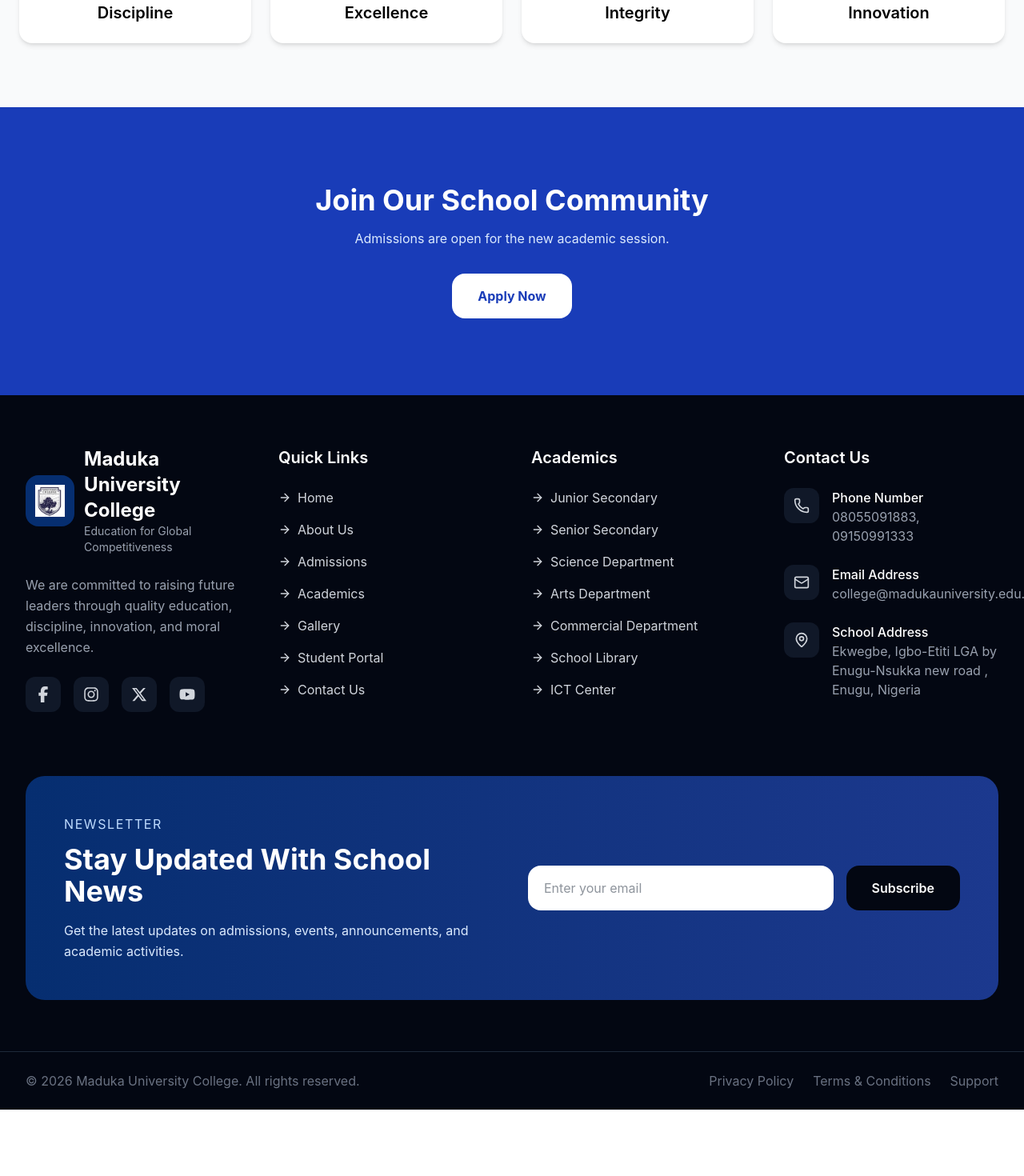
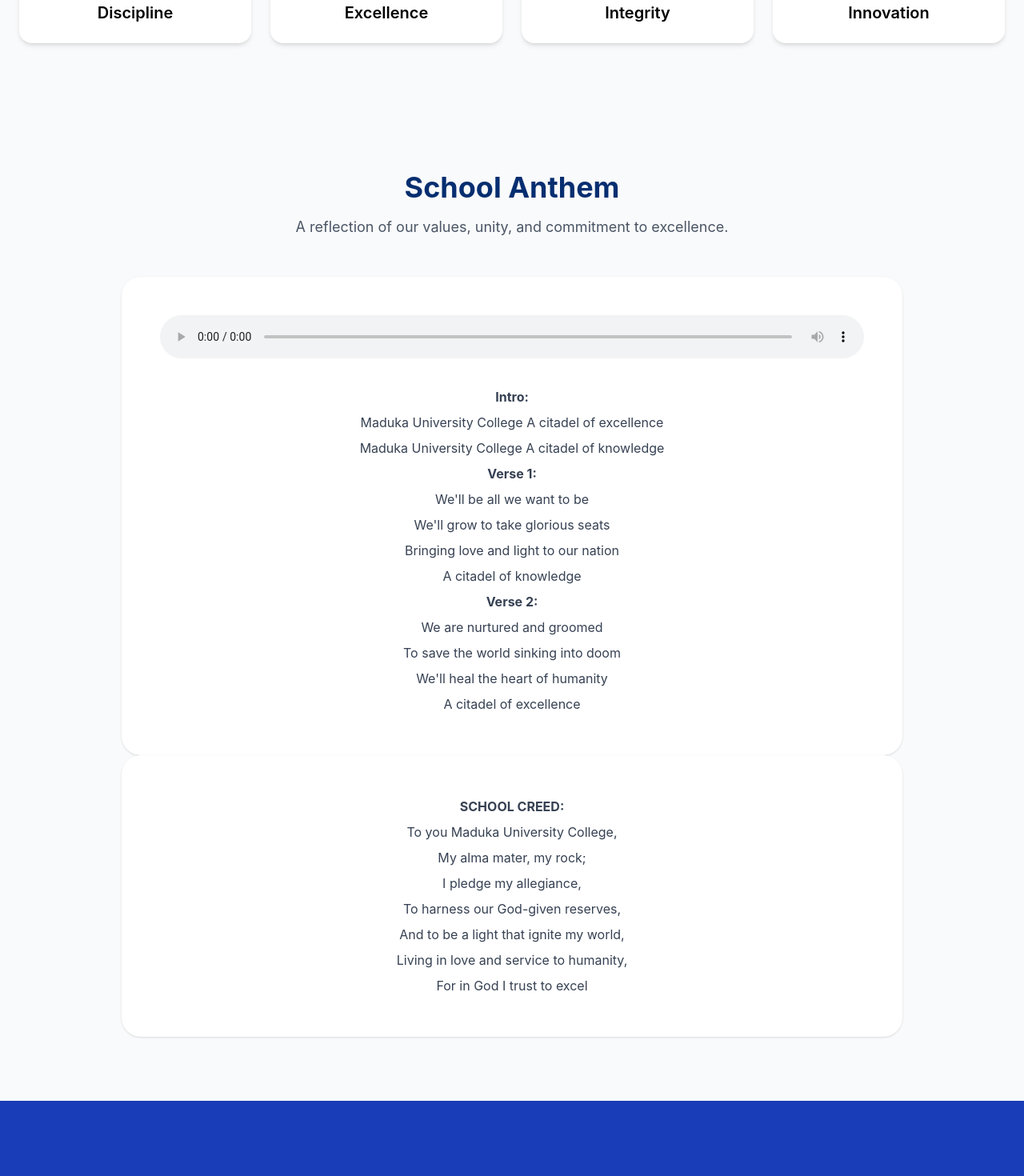
Before and after one commit to akjesus/school-website, a React (Vite) app: page /about in a window 1280 px wide. Shown: the part 2180-3650 px from the top of the page at 80% size. Before the commit the page ends 3567 px from the top, so only its background shows below. Built offline with nearby package versions, Linux system fonts and the light colour scheme.

Commit message:
added anthem

```diff
--- a/src/pages/About.jsx
+++ b/src/pages/About.jsx
@@ -2,6 +2,7 @@
 import Footer from "../components/Footer";
 import PageHero from "../components/PageHero";
 import { GraduationCap, Target, Eye, Users } from "lucide-react";
+import { motion } from "framer-motion";
 
 function About() {
   return (
@@ -150,7 +151,95 @@
           )}
         </div>
       </section>
+      <section className="py-20 bg-gray-50">
+        <div className="max-w-5xl mx-auto px-6">
+          {/* HEADER */}
+          <motion.div
+            initial={{ opacity: 0, y: 30 }}
+            whileInView={{ opacity: 1, y: 0 }}
+            transition={{ duration: 0.5 }}
+            viewport={{ once: true }}
+            className="text-center mb-12"
+          >
+            <h2 className="text-4xl font-bold text-[#062E70] mb-4">
+              School Anthem
+            </h2>
 
+            <p className="text-gray-600 text-lg">
+              A reflection of our values, unity, and commitment to excellence.
+            </p>
+          </motion.div>
+
+          {/* ANTHEM CARD */}
+          <motion.div
+            initial={{ opacity: 0, scale: 0.95 }}
+            whileInView={{ opacity: 1, scale: 1 }}
+            transition={{ duration: 0.5 }}
+            viewport={{ once: true }}
+            className="bg-white rounded-3xl shadow-sm p-8 md:p-12"
+          >
+            {/* OPTIONAL AUDIO */}
+            <div className="mb-8">
+              <audio controls className="w-full">
+                <source src="/anthem.mp3" type="audio/mpeg" />
+                Your browser does not support audio playback.
+              </audio>
+            </div>
+
+            {/* LYRICS */}
+            <div className="space-y-6 text-gray-700 leading-8 text-center">
+              <p>
+                <b>Intro:</b>
+                <br />
+                Maduka University College A citadel of excellence
+                <br />
+                Maduka University College A citadel of knowledge
+                <br /> <b>Verse 1:</b>
+                <br /> We'll be all we want to be
+                <br />
+                We'll grow to take glorious seats
+                <br />
+                Bringing love and light to our nation
+                <br />A citadel of knowledge
+                <br />
+                <b>Verse 2:</b>
+                <br />
+                We are nurtured and groomed
+                <br />
+                To save the world sinking into doom
+                <br /> We'll heal the heart of humanity
+                <br />A citadel of excellence
+              </p>
+            </div>
+          </motion.div>
+          {/* ANTHEM CARD */}
+          <motion.div
+            initial={{ opacity: 0, scale: 0.95 }}
+            whileInView={{ opacity: 1, scale: 1 }}
+            transition={{ duration: 0.5 }}
+            viewport={{ once: true }}
+            className="bg-white rounded-3xl shadow-sm p-8 md:p-12"
+          >
+            {/* LYRICS */}
+            <div className="space-y-6 text-gray-700 leading-8 text-center">
+              <p>
+                <b>SCHOOL CREED:</b>
+                <br />
+                To you Maduka University College, <br />
+                My alma mater, my rock; <br />
+                I pledge my allegiance,
+                <br />
+                To harness our God-given reserves,
+                <br />
+                And to be a light that ignite my world,
+                <br /> Living in love and service to humanity,
+                <br />
+                For in God I trust to excel
+              </p>
+            </div>
+          </motion.div>
+        </div>
+      </section>
       {/* CTA */}
       <section className="bg-blue-800 text-white py-24 text-center">
         <h2 className="text-4xl font-bold mb-4">Join Our School Community</h2>
--- a/src/pages/Gallery.jsx
+++ b/src/pages/Gallery.jsx
@@ -65,7 +65,7 @@
               onClick={() => setFilter(cat)}
               className={`px-5 py-2 rounded-full border transition ${
                 filter === cat
-                  ? "bg-blue-700 text-white"
+                  ? "bg-[#062E70] text-white"
                   : "bg-white text-gray-700 hover:bg-blue-50"
               }`}
             >
@@ -132,7 +132,7 @@
               key={index}
               className="bg-gray-50 p-8 rounded-3xl shadow-sm hover:shadow-md transition"
             >
-              <h2 className="text-4xl font-bold text-blue-700">
+              <h2 className="text-4xl font-bold text-[#062E70]">
                 {stat.number}
               </h2>
               <p className="text-gray-600 mt-2">{stat.label}</p>
@@ -144,7 +144,7 @@
         <div className="max-w-7xl mx-auto px-6 grid md:grid-cols-2 gap-10 items-center">
           {/* TEXT */}
           <div>
-            <h2 className="text-4xl font-bold text-blue-700 mb-6">
+            <h2 className="text-4xl font-bold text-[#062E70] mb-6">
               School Life in Motion
             </h2>
 
@@ -172,7 +172,7 @@
       </section>
       <section className="py-20 bg-gray-50">
         <div className="max-w-7xl mx-auto px-6 text-center mb-12">
-          <h2 className="text-4xl font-bold text-blue-700">
+          <h2 className="text-4xl font-bold text-[#062E70]">
             Campus Life Highlights
           </h2>
 
@@ -206,7 +206,7 @@
               <img src={item.img} className="h-56 w-full object-cover" />
 
               <div className="p-6">
-                <h3 className="text-xl font-bold text-blue-700 mb-2">
+                <h3 className="text-xl font-bold text-[#062E70] mb-2">
                   {item.title}
                 </h3>
 
--- /dev/null
+++ b/src/pages/NotFound.jsx
@@ -0,0 +1,64 @@
+import { motion } from "framer-motion";
+import { Link } from "react-router-dom";
+
+function NotFound() {
+  return (
+    <div className="min-h-screen bg-gradient-to-br from-blue-950 to-blue-700 flex items-center justify-center px-6">
+      <div className="text-center text-white max-w-2xl">
+        {/* 404 */}
+        <motion.h1
+          initial={{ opacity: 0, y: -30 }}
+          animate={{ opacity: 1, y: 0 }}
+          transition={{ duration: 0.6 }}
+          className="text-[120px] md:text-[180px] font-extrabold leading-none"
+        >
+          404
+        </motion.h1>
+
+        {/* MESSAGE */}
+        <motion.h2
+          initial={{ opacity: 0 }}
+          animate={{ opacity: 1 }}
+          transition={{ delay: 0.2 }}
+          className="text-3xl md:text-5xl font-bold mb-4"
+        >
+          Page Not Found
+        </motion.h2>
+
+        <motion.p
+          initial={{ opacity: 0 }}
+          animate={{ opacity: 1 }}
+          transition={{ delay: 0.4 }}
+          className="text-blue-100 text-lg mb-8 leading-relaxed"
+        >
+          The page you are looking for may have been removed, renamed, or is
+          temporarily unavailable.
+        </motion.p>
+
+        {/* BUTTONS */}
+        <motion.div
+          initial={{ opacity: 0, y: 20 }}
+          animate={{ opacity: 1, y: 0 }}
+          transition={{ delay: 0.6 }}
+          className="flex flex-col sm:flex-row gap-4 justify-center"
+        >
+          <Link
+            to="/"
+            className="bg-white text-blue-900 px-8 py-4 rounded-2xl font-bold hover:scale-105 transition"
+          >
+            Back Home
+          </Link>
+
+          <Link
+            to="/contact"
+            className="border border-white px-8 py-4 rounded-2xl font-bold hover:bg-white hover:text-blue-900 transition"
+          >
+            Contact Support
+          </Link>
+        </motion.div>
+      </div>
+    </div>
+  );
+}
+
+export default NotFound;
--- a/src/pages/admin/AdminLayout.jsx
+++ b/src/pages/admin/AdminLayout.jsx
@@ -27,8 +27,6 @@
     { name: "Dashboard", path: "/admin", icon: FaHome },
     { name: "Posts", path: "/admin/posts", icon: FaNewspaper },
     { name: "Create", path: "/admin/create", icon: FaPlus },
-    { name: "Analytics", path: "/admin/analytics", icon: FaChartBar },
-    { name: "Users", path: "/admin/users", icon: FaUser },
   ];
 
   return (
--- a/src/routes/AppRoutes.jsx
+++ b/src/routes/AppRoutes.jsx
@@ -15,6 +15,7 @@
 import Posts from "../pages/admin/Posts";
 import CreatePost from "../pages/admin/CreatePost";
 import Login from "../pages/admin/Login";
+import NotFound from "../pages/NotFound";
 import ProtectedRoute from "./ProtectedRoutes";
 
 
@@ -57,6 +58,7 @@
             </ProtectedRoute>
           }
         />
+        <Route path="*" element={<NotFound />} />
       </Routes>
     </BrowserRouter>
   );
```
